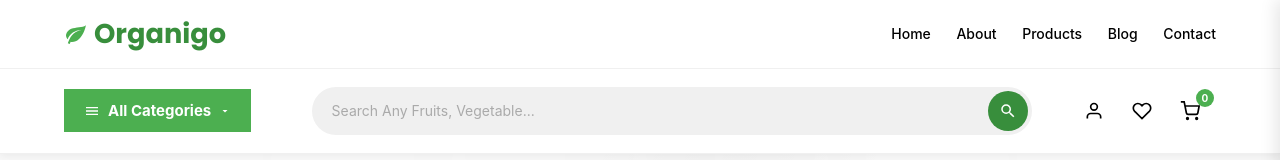
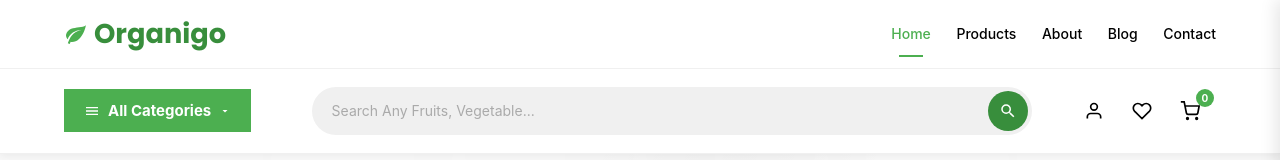
Before and after one commit to emmanuelryann/Food-Stuffs, a React (Vite) app: page / in a window 1280 px wide. Shown: the top 160 px of the page. Built offline with nearby package versions, Linux system fonts and the light colour scheme; no server answers.

Commit message:
last general frontend fix for now

```diff
--- a/src/components/general/Header.jsx
+++ b/src/components/general/Header.jsx
@@ -3,6 +3,7 @@ import '../../styles/general/header.css';
 
 const Header = () => {
   const [isSideNavOpen, setIsSideNavOpen] = useState(false);
+  const [activeSection, setActiveSection] = useState('home');
 
   const openSideNav = () => {
     setIsSideNavOpen(true);
@@ -20,15 +21,42 @@ const Header = () => {
     };
   }, []);
 
+  // Intersection Observer for Active Section
+  useEffect(() => {
+    const sections = ['home', 'about', 'products', 'blog', 'footer'];
+    const observerOptions = {
+      root: null,
+      rootMargin: '-20% 0px -60% 0px',
+      threshold: 0
+    };
+
+    const observerCallback = (entries) => {
+      entries.forEach((entry) => {
+        if (entry.isIntersecting) {
+          setActiveSection(entry.target.id);
+        }
+      });
+    };
+
+    const observer = new IntersectionObserver(observerCallback, observerOptions);
+    sections.forEach((id) => {
+      const el = document.getElementById(id);
+      if (el) observer.observe(el);
+    });
+
+    return () => observer.disconnect();
+  }, []);
+
   const handleNavClick = (e) => {
     const href = e.currentTarget.getAttribute('href');
     if (href && href.startsWith('#')) {
       e.preventDefault();
-      const target = document.querySelector(href);
+      const id = href.substring(1);
+      const target = document.getElementById(id);
+
       if (target) {
         closeSideNav();
 
-        // Use a slight delay to ensure side-nav close animation doesn't interfere
         setTimeout(() => {
           const header = document.querySelector('.header');
           const headerHeight = header ? header.offsetHeight : 0;
@@ -38,6 +66,7 @@ const Header = () => {
             top: targetPosition,
             behavior: 'smooth'
           });
+          setActiveSection(id);
         }, isSideNavOpen ? 300 : 0);
       }
     }
@@ -45,8 +74,8 @@ const Header = () => {
 
   const navLinks = [
     { label: 'Home', href: '#home' },
+    { label: 'Products', href: '#products' },
     { label: 'About', href: '#about' },
-    { label: 'Products', href: '#products' },
     { label: 'Blog', href: '#blog' },
     { label: 'Contact', href: '#footer' },
   ];
@@ -67,11 +96,21 @@ const Header = () => {
 
           <nav className="header-nav">
             <ul className="nav-links">
-              {navLinks.map((link) => (
-                <li key={link.href}>
-                  <a href={link.href} onClick={handleNavClick}>{link.label}</a>
-                </li>
-              ))}
+              {navLinks.map((link) => {
+                const sectionId = link.href.substring(1);
+                const isActive = activeSection === sectionId;
+                return (
+                  <li key={link.href}>
+                    <a
+                      href={link.href}
+                      onClick={handleNavClick}
+                      className={isActive ? 'active' : ''}
+                    >
+                      {link.label}
+                    </a>
+                  </li>
+                );
+              })}
             </ul>
           </nav>
 
@@ -152,21 +191,36 @@ const Header = () => {
       {/* Side Navigation (Mobile) */}
       <aside className={`side-nav ${isSideNavOpen ? 'is-open' : ''}`}>
         <div className="side-nav-header">
-          <div className="header-logo">
+          {/* <div className="header-logo">
             <span className="logo-leaf" aria-hidden="true">
               <svg width="24" height="24" viewBox="0 0 24 24" fill="none">
                 <path d="M17 8C8 10 5.9 16.17 3.82 21.34L5.71 22L6.66 19.7C7.14 19.87 7.64 20 8 20C19 20 22 3 22 3C21 5 14 5.25 9 6.25C4 7.25 2 11.5 2 13.5C2 15.5 3.75 17.25 3.75 17.25C7 8 17 8 17 8Z" fill="#4caf50"/>
               </svg>
             </span>
             <span className="logo-text">Organigo</span>
-          </div>
+          </div> */}
+          {/* <button className="close-btn" onClick={closeSideNav}>
+            <svg width="24" height="24" viewBox="0 0 24 24" fill="none" stroke="currentColor" strokeWidth="2">
+              <line x1="18" y1="6" x2="6" y2="18"/><line x1="6" y1="6" x2="18" y2="18"/>
+            </svg>
+          </button> */}
         </div>
         <ul className="side-nav-links">
-          {navLinks.map((link) => (
-            <li key={link.href}>
-              <a href={link.href} onClick={handleNavClick}>{link.label}</a>
-            </li>
-          ))}
+          {navLinks.map((link) => {
+            const sectionId = link.href.substring(1);
+            const isActive = activeSection === sectionId;
+            return (
+              <li key={link.href}>
+                <a
+                  href={link.href}
+                  onClick={handleNavClick}
+                  className={isActive ? 'active' : ''}
+                >
+                  {link.label}
+                </a>
+              </li>
+            );
+          })}
         </ul>
       </aside>
     </header>
--- a/src/styles/general/featureIcons.css
+++ b/src/styles/general/featureIcons.css
@@ -57,12 +57,14 @@
 /* --- Responsive --- */
 @media (max-width: 48rem) {
   .features-container {
-    flex-wrap: wrap;
-    justify-content: center;
+    display: grid;
+    grid-template-columns: repeat(2, 1fr);
+    gap: 1.25rem 1rem;
   }
 
   .feature-card {
-    flex-basis: max(12rem, 45%);
+    flex-basis: auto;
+    padding: 0.5rem;
   }
 }
 
--- a/src/styles/general/footer.css
+++ b/src/styles/general/footer.css
@@ -143,8 +143,8 @@
 @media (max-width: 48rem) {
   .footer-container {
     flex-direction: column;
-    align-items: center;
-    text-align: center;
+    align-items: flex-start;
+    text-align: left;
   }
 
   .footer-about {
@@ -156,10 +156,14 @@
   }
 
   .footer-social {
-    justify-content: center;
+    justify-content: flex-start;
   }
 
   .footer-contact li {
-    justify-content: center;
+    justify-content: flex-start;
+  }
+
+  .footer-bottom-inner {
+    text-align: left;
   }
 }
--- a/src/styles/general/header.css
+++ b/src/styles/general/header.css
@@ -69,23 +69,37 @@
   position: relative;
 }
 
+.nav-links li a {
+  display: block;
+  padding: 0.5rem 0;
+  font-family: var(--ff-body);
+  font-size: clamp(0.875rem, 1vw, 0.9375rem);
+  font-weight: 500;
+  color: #000;
+  transition: color var(--transition-base);
+  position: relative;
+}
+
 .nav-links li a::after {
   content: '';
   position: absolute;
-  bottom: 0;
-  left: 0;
+  bottom: -2px;
+  left: 50%;
+  transform: translateX(-50%);
   width: 0;
-  height: 0.125rem;
+  height: 2px;
   background: var(--clr-green-500);
   transition: width var(--transition-base);
 }
 
-.nav-links li a:hover {
-  color: var(--clr-green-500);
+.nav-links li a:hover::after,
+.nav-links li a.active::after {
+  width: 1.5rem; /* Short dash style */
 }
 
-.nav-links li a:hover::after {
-  width: 100%;
+.nav-links li a:hover,
+.nav-links li a.active {
+  color: var(--clr-green-500);
 }
 
 /* --- Bottom Bar --- */
@@ -293,28 +307,69 @@
   display: flex;
   align-items: center;
   justify-content: space-between;
-  padding: clamp(1rem, 2vw, 1.5rem) clamp(1rem, 3vw, 1.5rem);
-  border-bottom: 0.0625rem solid var(--clr-neutral-200);
+  padding: clamp(1.5rem, 3vw, 2.5rem) clamp(1rem, 3vw, 1.5rem);
+  /* border-bottom: 0.0625rem solid var(--clr-neutral-200); */
+}
+
+.close-btn {
+  color: var(--clr-neutral-700);
+  padding: 0.5rem;
+  transition: color var(--transition-base);
+}
+
+.close-btn:hover {
+  color: var(--clr-green-600);
 }
 
 .side-nav-links {
   display: flex;
   flex-direction: column;
-  padding: clamp(0.5rem, 1vw, 1rem) 0;
+  padding: 5rem 0; /* Centered vertically in sidebar */
+  gap: 3.5rem; /* Large spacing as seen in screenshot */
+  align-items: center;
 }
 
 .side-nav-links li a {
-  display: block;
-  padding: clamp(0.75rem, 1.5vw, 1rem) clamp(1rem, 3vw, 1.5rem);
+  display: inline-block;
   font-family: var(--ff-body);
-  font-size: clamp(0.875rem, 1vw, 1rem);
+  font-size: 1.125rem;
   font-weight: 500;
-  color: var(--clr-neutral-700);
-  transition: background var(--transition-base), color var(--transition-base);
+  text-transform: uppercase;
+  letter-spacing: 0.15em;
+  color: var(--clr-neutral-800);
+  position: relative;
+  transition: color var(--transition-base);
+}
+
+/* Active Indicator - Sidebar */
+.side-nav-links li a.active::after {
+  content: '';
+  position: absolute;
+  bottom: -0.75rem;
+  left: 50%;
+  transform: translateX(-50%);
+  width: 3.5rem; /* Short dash matching screenshot */
+  height: 2px;
+  background: var(--clr-green-500);
+}
+
+/* Active Indicator - Main Header */
+.nav-links li a {
+  position: relative;
+}
+
+.nav-links li a.active::after {
+  content: '';
+  position: absolute;
+  bottom: -4px;
+  left: 50%;
+  transform: translateX(-50%);
+  width: 1.5rem;
+  height: 2px;
+  background: var(--clr-green-500);
 }
 
 .side-nav-links li a:hover {
-  background: var(--clr-green-50);
   color: var(--clr-green-600);
 }
 
@@ -331,6 +386,11 @@
 
   .header-search {
     max-width: 30rem;
+    order: 1;
+  }
+
+  .header-icons {
+    order: 2;
   }
 }
 
@@ -342,13 +402,18 @@
   }
 
   .departments-wrapper {
-    display: none; /* Hide categories button on smaller screens */
+    display: none;
   }
 
   .header-search {
-    order: 3;
+    order: 2;
     max-width: 100%;
     width: 100%;
     margin-top: 0.5rem;
   }
+
+  .header-icons {
+    margin-left: auto;
+    order: 1;
+  }
 }
--- a/src/styles/general/heroSection.css
+++ b/src/styles/general/heroSection.css
@@ -97,7 +97,7 @@
 @media (max-width: 48rem) {
   .hero-container {
     flex-direction: column;
-    text-align: center;
+    /* text-align: center; */
   }
 
   .hero-content {
--- a/src/styles/general/latestProducts.css
+++ b/src/styles/general/latestProducts.css
@@ -90,14 +90,26 @@
 /* --- Responsive --- */
 @media (max-width: 48rem) {
   .latest-card {
-    flex-basis: max(9rem, 45%);
-    max-width: max(12rem, 48%);
+    flex-basis: calc(45% - 0.5rem);
+    max-width: none;
+    padding: 0.5rem;
+  }
+
+  .latest-card-info {
+    padding: 0.375rem;
+  }
+
+  .latest-card-info h3 {
+    font-size: 0.75rem;
+  }
+
+  .latest-price {
+    font-size: 0.8125rem;
   }
 }
 
 @media (max-width: 30rem) {
   .latest-card {
     flex-basis: 100%;
-    max-width: 100%;
   }
 }
--- a/src/styles/general/trendingProducts.css
+++ b/src/styles/general/trendingProducts.css
@@ -25,8 +25,8 @@
 
 .trending-card {
   flex: 1;
-  flex-basis: max(12rem, 22%);
-  max-width: max(14rem, 24%);
+  flex-basis: max(10rem, 20%);
+  max-width: max(12rem, 23%);
   background: var(--clr-white);
   /* border-radius: 0.625rem; */
   overflow: hidden;
@@ -88,7 +88,7 @@
 }
 
 .trending-card-info {
-  padding: clamp(0.625rem, 1vw, 0.875rem);
+  padding: clamp(0.5rem, 1vw, 0.875rem);
   text-align: center;
 }
 
@@ -130,14 +130,26 @@
 /* --- Responsive --- */
 @media (max-width: 48rem) {
   .trending-card {
-    flex-basis: max(10rem, 45%);
-    max-width: max(12rem, 48%);
+    flex-basis: calc(45% - 0.5rem);
+    max-width: none;
+    padding: 0.5rem;
+  }
+
+  .trending-card-info {
+    padding: 0.375rem;
+  }
+
+  .trending-card-info h3 {
+    font-size: 0.75rem;
+  }
+
+  .trending-price {
+    font-size: 0.8125rem;
   }
 }
 
 @media (max-width: 30rem) {
   .trending-card {
     flex-basis: 100%;
-    max-width: 100%;
   }
 }
--- a/src/styles/general/whyChooseUs.css
+++ b/src/styles/general/whyChooseUs.css
@@ -121,23 +121,35 @@
 @media (max-width: 48rem) {
   .why-container {
     flex-direction: column;
-    text-align: center;
+    text-align: left; /* Keep left aligned */
+    gap: 2.5rem;
   }
 
   .why-content {
     flex-basis: auto;
+    width: 100%;
   }
 
   .why-subtitle {
     max-width: 100%;
   }
 
+  .why-subtitle::after {
+    margin-left: 0; /* Ensure dash stays left */
+  }
+
+  .reasons-list {
+    display: grid;
+    grid-template-columns: repeat(auto-fit, minmax(14rem, 1fr));
+    gap: 1.5rem;
+  }
+
   .reason-item {
-    justify-content: center;
-    text-align: left;
+    justify-content: flex-start;
   }
 
   .why-image-wrapper {
     flex-basis: auto;
+    width: 100%;
   }
 }
```
